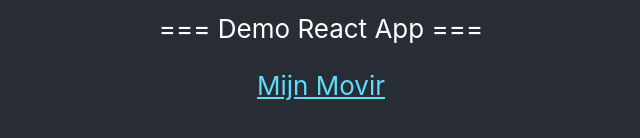
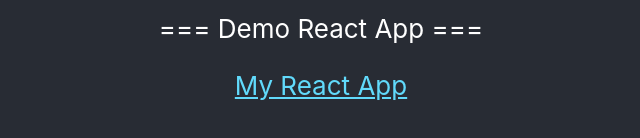
Before and after one commit to ZemouriZemouri/ReactApp, a React (Create React App) app: page / in a window 1280 px wide. Shown: the part 612-750 px from the top of the page, without its empty margins (319-959 px from the left). Built offline with nearby package versions, Linux system fonts and the light colour scheme.

Commit message:
Refactor Trigger

```diff
--- a/src/App.js
+++ b/src/App.js
@@ -18,7 +18,7 @@ function App() {
           target="_blank"
           rel="noopener noreferrer"
         >
-          Mijn Movir
+          My React App
         </a>
       </header>
     </div>
```
